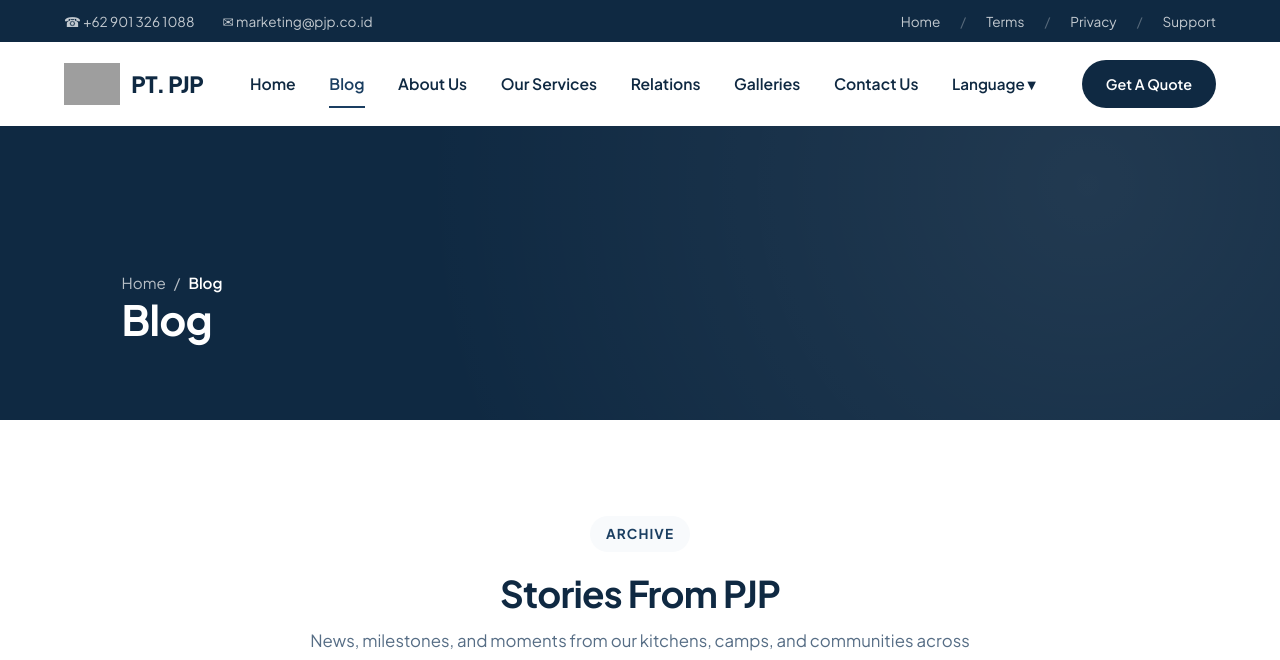
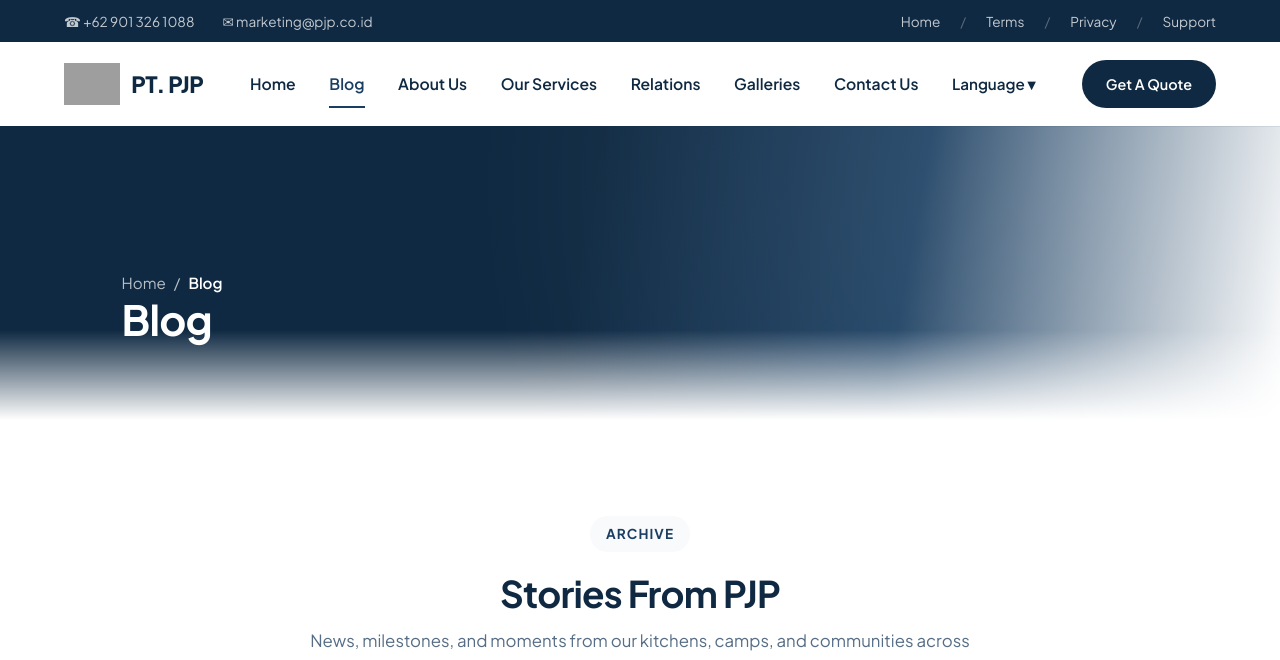
Before and after one commit to niofrequency/pjp, a PHP site: page /blog.php in a window 1280 px wide. Shown: the top 660 px of the page. Run offline with PHP 8.4, Linux system fonts and the light colour scheme; data that the repository does not hold is empty; grey boxes are pictures that could not be loaded.

Commit message:
Give interior page-header banners a navy-to-white sideview gradient
Replaces the flat solid-navy .page-header background with a diagonal
linear-gradient (navy-dark -> navy-light -> near-white) plus a soft
bottom blend into white, instead of a hard cutoff into page content.
Title/breadcrumb text stays inside the solid navy band for contrast.
Applies automatically across all ~50 interior pages via the shared
design.css class.

Co-Authored-By: Claude Sonnet 5 <noreply@anthropic.com>
Claude-Session: https://claude.ai/code/session_01JGRnvmgVdVKFwRvGCuYfyQ

```diff
--- a/css/design.css
+++ b/css/design.css
@@ -216,13 +216,18 @@ nav.main-nav.scrolled { box-shadow: 0 4px 20px rgba(15, 41, 66, 0.08); }
 .page-header {
   position: relative;
   padding: 9rem 5% 4rem;
-  background: var(--navy-dark);
+  background: linear-gradient(100deg, var(--navy-dark) 0%, var(--navy-dark) 45%, var(--navy-light) 70%, rgba(255,255,255,0.85) 100%);
   color: var(--white);
   overflow: hidden;
 }
 .page-header::before {
   content: ""; position: absolute; inset: 0;
-  background: radial-gradient(circle at 85% 20%, rgba(255,255,255,0.08), transparent 60%);
+  background: radial-gradient(circle at 85% 20%, rgba(255,255,255,0.12), transparent 55%);
+}
+.page-header::after {
+  content: ""; position: absolute; left: 0; right: 0; bottom: 0; height: 90px;
+  background: linear-gradient(to bottom, transparent, var(--white));
+  pointer-events: none;
 }
 .page-header .container { position: relative; z-index: 1; }
 .page-header h1 { color: var(--white); font-size: 2.6rem; margin-bottom: 0.75rem; }
```
